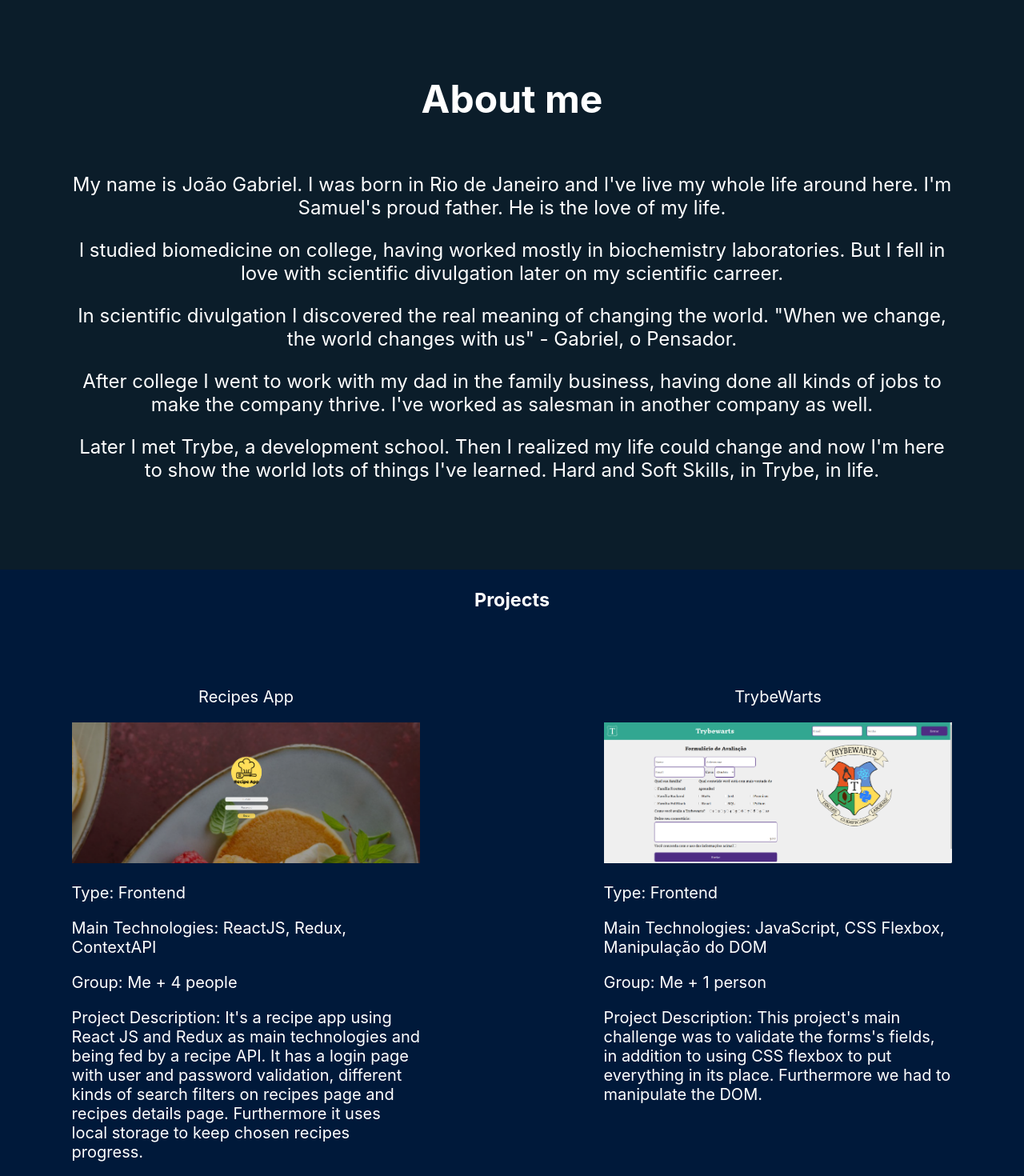
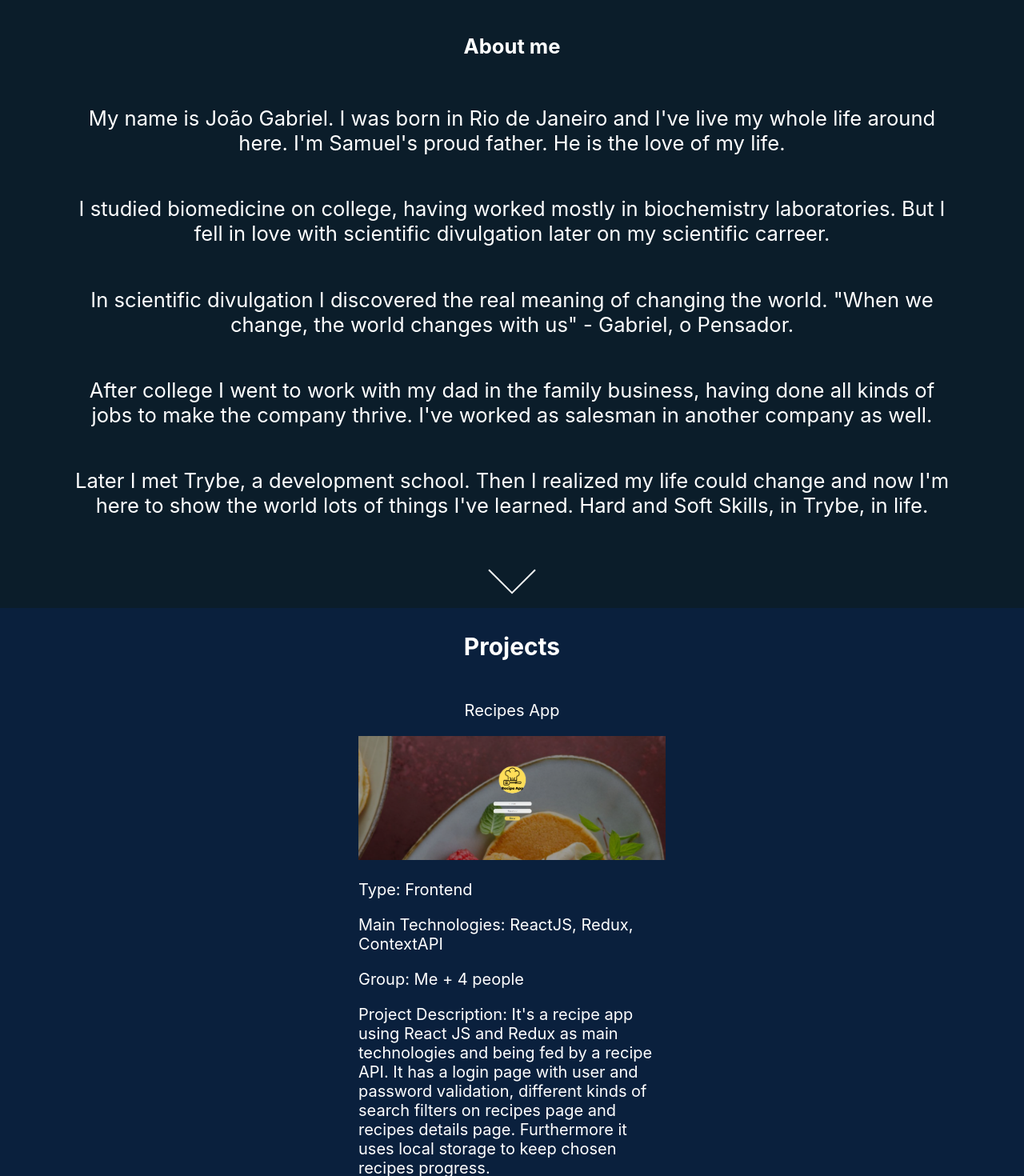
Before and after one commit to joaogmmoreira/devportfolio, a React (Create React App) app: page / in a window 1280 px wide. Shown: the part 840-2310 px from the top of the page at 80% size. Built offline with nearby package versions, Linux system fonts and the light colour scheme.

Commit message:
Fixing flexbox on projects section

```diff
--- a/src/Components/Arrow.js
+++ b/src/Components/Arrow.js
@@ -1,4 +1,5 @@
 import React from "react";
+import '../Style/arrow.css';
 
 export default function Arrow() {
     return (
--- a/src/Components/Description.js
+++ b/src/Components/Description.js
@@ -1,6 +1,7 @@
 import React from 'react';
 import EnglishDescription from './EnglishDescription';
 import PortugueseDescription from './PortugueseDescription';
+import Arrow from './Arrow';
 import PropTypes from 'prop-types';
 import '../Style/description.css';
 
@@ -9,9 +10,8 @@ export default function Description(props) {
 
     return (
     <div className='description'>
-        <section className='myStory'>
-            { languageState.language === 'portugues' ? <PortugueseDescription /> : <EnglishDescription /> }
-        </section>
+        { languageState.language === 'portugues' ? <PortugueseDescription /> : <EnglishDescription /> }
+        <Arrow />
     </div>
     )
 }
--- a/src/Components/EnglishDescription.js
+++ b/src/Components/EnglishDescription.js
@@ -2,8 +2,8 @@ import React from 'react';
 
 export default function EnglishDescription() {
     return (
-      <div>
-        <h4 className='aboutMe'>About me</h4>
+      <div className='aboutMe'>
+        <h4>About me</h4>
         <p>
           My name is João Gabriel. I was born in Rio de Janeiro and I&apos;ve live my whole life around here.
           I&apos;m Samuel&apos;s proud father. He is the love of my life.
--- a/src/Components/PortugueseDescription.js
+++ b/src/Components/PortugueseDescription.js
@@ -2,8 +2,8 @@ import React from 'react';
 
 export default function PortugueseDescription() {
     return (
-        <div>
-            <h4 className='aboutMe'>Sobre mim</h4>
+        <div className='aboutMe'>
+            <h4>Sobre mim</h4>
             <p>
                 Me chamo João Gabriel. Nasci no Rio de Janeiro e tenho vivido a minha vida inteira por aqui.
                 Sou pai do Samuel, o amor da minha vida.
--- a/src/ProjectsObjects/EnglishProjects.js
+++ b/src/ProjectsObjects/EnglishProjects.js
@@ -1,5 +1,5 @@
 const recipeImg = require('../Images/recipes_app_folder.png');
-const trybewartsImg = require('../Images/trybewarts_folder.png');
+// const trybewartsImg = require('../Images/trybewarts_folder.png');
 // const tryunfoImg = require('../Images/tryunfo_folder.png');
 
 const englishProjects = [
@@ -19,34 +19,6 @@ const englishProjects = [
     linkToPage: 'https://joaogmmoreira.github.io/recipesapp/',
 
   },
-  {
-    name: 'TrybeWarts',
-    type: 'Frontend',
-    tech: {
-      tech1: 'JavaScript',
-      tech2: 'CSS Flexbox',
-      tech3: 'Manipulação do DOM'
-    },
-    group: 'Me + 1 person',
-    description: `This project's main challenge was to validate the forms's fields,
-    in addition to using CSS flexbox to put everything in its place. Furthermore we had to manipulate the DOM.`,
-    thumbnail: trybewartsImg,
-    linkToPage: 'https://joaogmmoreira.github.io/trybewarts/'
-  },
-//   {
-//     name: 'Tryunfo',
-//     type: 'Frontend',
-//     tech: {
-//       tech1: 'React JS',
-//       tech2: 'React State',
-//       tech3: 'Single Page Application'
-//     },
-//     group: 'Just me',
-//     description: `In this project we made cards like the Super Trunfo game with our favorite topic.
-//     The greatest challenge in this project was making everything work with just using React JS state.`,
-//     thumbnail: tryunfoImg,
-//     linkToPage: 'https://joaogmmoreira.github.io/tryunfo/',
-//   },
 ]
 
 export default englishProjects;
--- /dev/null
+++ b/src/Style/arrow.css
@@ -0,0 +1,43 @@
+.arrow {
+    height: 40px;
+}
+
+.scroll-down {
+  /* position: absolute; */
+  left: 50%;
+  bottom: 10px;
+  display: block;
+  text-align: center;
+  font-size: 20px;
+  z-index: 100;
+  text-decoration: none;
+  text-shadow: 0;
+  width: 40px;
+  height: 40px;
+  border-bottom: 2px solid #fff;
+  border-right: 2px solid #fff;
+  z-index: 9;
+  left: 50%;
+  -webkit-transform: translate(-50%, 0%) rotate(45deg);
+  -moz-transform: translate(-50%, 0%) rotate(45deg);
+  transform: translate(-50%, 0%) rotate(45deg);
+  -webkit-animation: fade_move_down 4s ease-in-out infinite;
+  -moz-animation:    fade_move_down 4s ease-in-out infinite;
+  animation:         fade_move_down 4s ease-in-out infinite;
+}
+
+@-webkit-keyframes fade_move_down {
+  0%   { -webkit-transform:translate(0,-45px) rotate(45deg); opacity: 0;  }
+  50%  { opacity: 1;  }
+  100% { -webkit-transform:translate(0, -100px) rotate(45deg); opacity: 0; }
+}
+@-moz-keyframes fade_move_down {
+  0%   { -moz-transform:translate(0, -45px) rotate(45deg); opacity: 0;  }
+  50%  { opacity: 1;  }
+  100% { -moz-transform:translate(0, -10px) rotate(45deg); opacity: 0; }
+}
+@keyframes fade_move_down {
+  0%   { transform:translate(0,-45px) rotate(45deg); opacity: 0;  }
+  50%  { opacity: 1;  }
+  100% { transform:translate(0, -10px) rotate(45deg); opacity: 0; }
+}
--- a/src/Style/description.css
+++ b/src/Style/description.css
@@ -1,19 +1,20 @@
 .description {
     display: flex;
+    flex-direction: column;
     justify-content: center;
     align-items: center;
     text-align: center;
     width: 100%;
-    height: 96vh;
-    font-size: 3vh;
-}
-
-.myStory {
-    align-self: center;
-    padding-right: 7%;
-    padding-left: 7%;
+    height: 100vh;
 }
 
 .aboutMe {
-    font-size: 6vh;
+    display: flex;
+    flex-direction: column;
+    justify-content: center;
+    align-items: center;
+    height: 100%;
+    padding-left: 7%;
+    padding-right: 7%;
+    font-size: 3.2vh;
 }
--- a/src/Style/footer.css
+++ b/src/Style/footer.css
@@ -2,6 +2,7 @@ footer {
     height: 3vh;
     padding-top: 1%;
     padding-right: 7%;
-    /* padding-bottom: 1%; */
+    padding-bottom: 1%;
     text-align: right;
+    /* font-size: 3.2vh; */
 }
--- a/src/Style/projects.css
+++ b/src/Style/projects.css
@@ -1,29 +1,38 @@
 .projects {
-    background-color: rgb(0, 25, 58);
+    background-color: rgb(10, 32, 61);
     display: flex;
     flex-direction: column;
     align-items: center;
     justify-content: space-between;
     background-size: 100%;
-    height: 95vh;
-    font-size: 2.5vh;
+    height: 100vh;
+    font-size: 3.2vh;
     padding-bottom: 2%;
 }
 
 .projectsDetails {
     display: flex;
-    gap: 50px;
+    flex-direction: row;
+    flex-wrap: wrap;
+    justify-content: space-evenly;
+    align-items: stretch;
+    /* gap: 30px; */
     width: 100%;
+    height: 100%;
+    font-size: 2.5vh;
 }
 
 .projectCard {
+    display: flex;
     margin-left: 7%;
     margin-right: 7%;
-    width: 50%
+    width: 30%;
+    /* height: 10%; */
 }
 
 #projectName {
     text-align: center;
+    /* font-size: 2.5vh; */
 }
 
 .folder {
--- a/src/Style/title.css
+++ b/src/Style/title.css
@@ -6,7 +6,7 @@
     background-image: url(../Images/eu2.jpg);
     background-size: 100%;
     background-color: black;
-    height: 98vh;
+    height: 100vh;
 }
 
 .language {
@@ -112,12 +112,12 @@ h2 {
     margin-right: 2px;
 }
 
-.arrow {
+/* .arrow {
     height: 40px;
-}
+} */
 
-.scroll-down {
-  /* position: absolute; */
+/* .scroll-down {
+  position: absolute;
   left: 50%;
   bottom: 10px;
   display: block;
@@ -154,4 +154,4 @@ h2 {
   0%   { transform:translate(0,-40px) rotate(45deg); opacity: 0;  }
   50%  { opacity: 1;  }
   100% { transform:translate(0, -10px) rotate(45deg); opacity: 0; }
-}
+} */
```
Also changed, not shown: src/ProjectsObjects/PortugueseProjects.js (+0 -28 lines).
